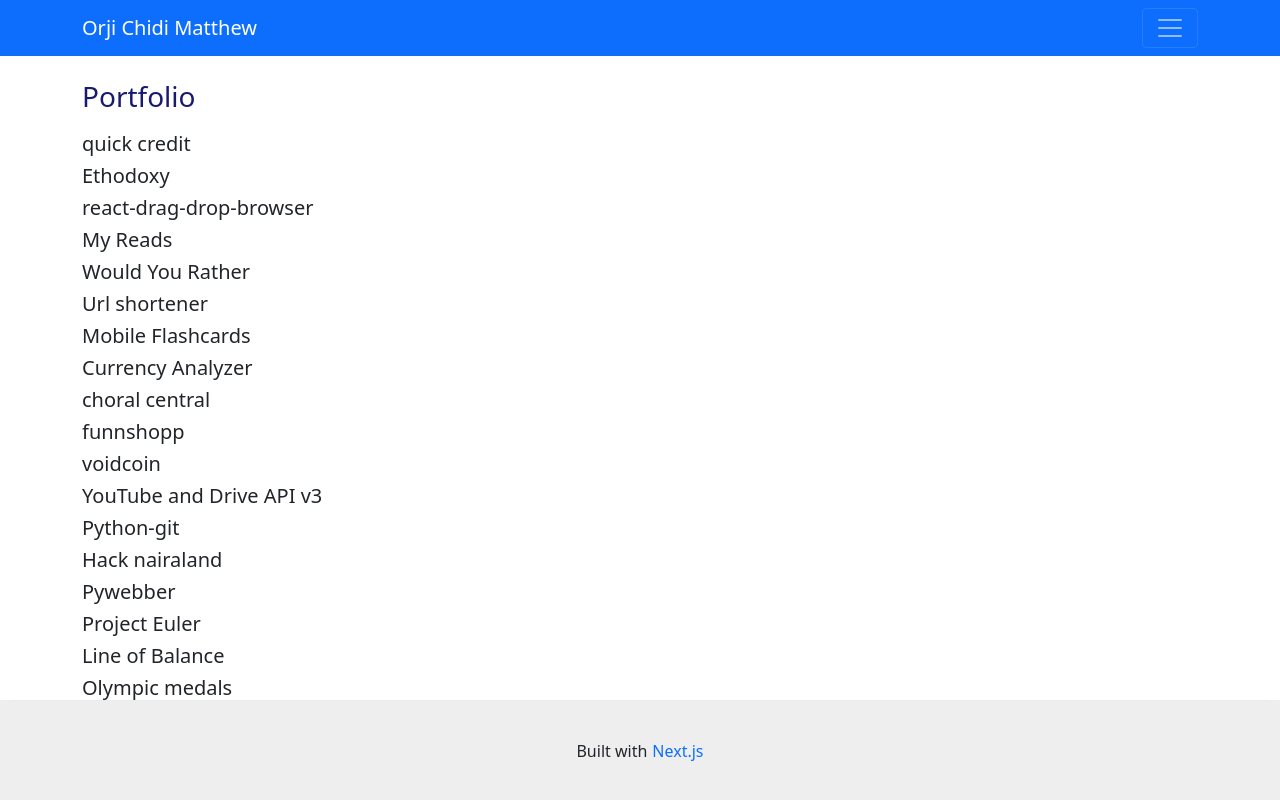
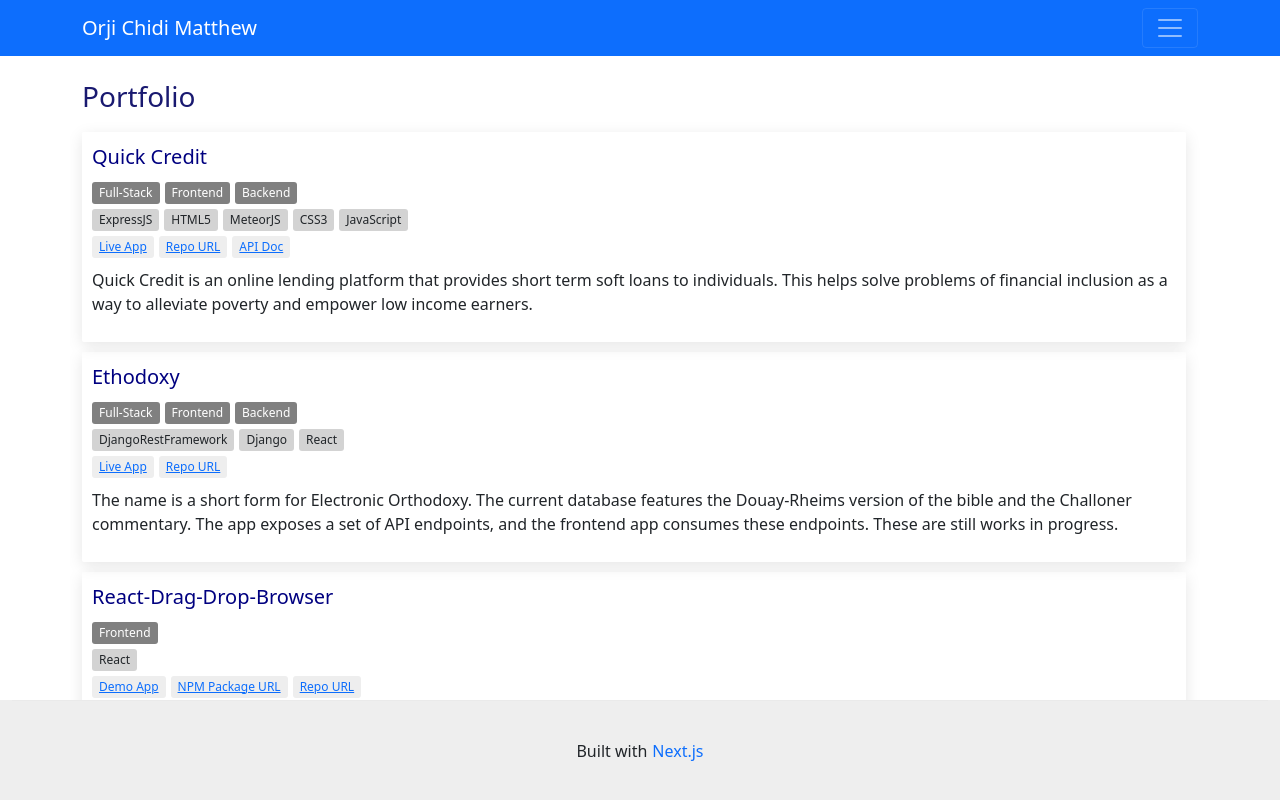
Before and after one commit to chidimo/portfolio, a Next.js app: page /portfolio in a window 1280 px wide. Built offline with nearby package versions, Linux system fonts and the light colour scheme.

Commit message:
feat: start portfolio page

```diff
--- a/components/Footer.js
+++ b/components/Footer.js
@@ -1,5 +1,4 @@
 import Container from "react-bootstrap/Container";
-import Image from "next/image";
 
 import styles from "./Footer.module.scss";
 
--- a/components/PortfolioComponent.js
+++ b/components/PortfolioComponent.js
@@ -1,19 +1,96 @@
+import { useEffect, useState } from "react";
 import Container from "react-bootstrap/Container";
 
-import { projects } from "../data/portfolio";
+import { myPortfolio } from "../data/portfolio";
 import styles from "./PortfolioComponent.module.scss";
 
 export const PortfolioComponent = () => {
+  const [selectedStack, setSelectedStack] = useState();
+  const [visibleProjects, setVisibleProjects] = useState([]);
+
+  useEffect(() => {
+    setVisibleProjects(myPortfolio);
+  }, []);
+
+  const handleStackClick = (stackName) => {
+    const data = myPortfolio.filter((pf) => pf.stack.includes(stackName));
+    setVisibleProjects(data);
+  };
+
   return (
     <Container>
       <h3 className="page_title">Portfolio</h3>
 
-      {projects.map((pf, idx) => {
-        const { title, category, stack, links, description } = pf;
+      {selectedStack && (
+        <div>
+          <p>
+            Showing{" "}
+            <span
+              style={{
+                background: "#07f",
+                color: "#fff",
+                padding: "5px",
+                borderRadius: "3px",
+              }}
+            >
+              {selectedStack}
+            </span>{" "}
+            projects
+          </p>
+        </div>
+      )}
+
+      {visibleProjects.map((pf, idx) => {
+        const { title, categories, stack, links, description } = pf;
 
         return (
-          <div key={idx}>
-            <h5>{title}</h5>
+          <div key={idx} className={styles.single_project_parent_container}>
+            <div className={styles.single_project_title}>
+              <p>{title}</p>
+            </div>
+
+            <div className={styles.single_project_meta}>
+              <div className={styles.single_project_category}>
+                {categories.map((ct, idx) => {
+                  return <span key={idx}>{ct}</span>;
+                })}
+              </div>
+
+              <div className={styles.single_project_stack}>
+                {stack.map((st, idx) => {
+                  return (
+                    <span
+                      key={idx}
+                      onClick={() => {
+                        handleStackClick(st);
+                        setSelectedStack(st);
+                      }}
+                    >
+                      {st}
+                    </span>
+                  );
+                })}
+              </div>
+
+              <div className={styles.single_project_links}>
+                {Object.entries(links).map(([key, value], idx) => {
+                  return (
+                    <a
+                      key={idx}
+                      href={value}
+                      target="_blank"
+                      rel="noopener noreferrer"
+                    >
+                      {key}
+                    </a>
+                  );
+                })}
+              </div>
+            </div>
+
+            <div>
+              <p>{description}</p>
+            </div>
           </div>
         );
       })}
--- a/components/PortfolioComponent.module.scss
+++ b/components/PortfolioComponent.module.scss
@@ -0,0 +1,64 @@
+.single_project_parent_container {
+  padding: 10px;
+  margin-bottom: 10px;
+  border-radius: 2px;
+  box-shadow: 0 4px 16px rgba(0, 0, 0, 0.1);
+}
+
+.single_project_title {
+  color: navy;
+  font-size: 20px;
+  text-transform: capitalize;
+
+  p {
+    margin: 0;
+  }
+}
+
+.single_project_meta {
+
+  font-size: 12px;
+  margin: 10px 0;
+
+  p {
+    margin: 0;
+  }
+}
+
+.single_project_category {
+  margin-bottom: 5px;
+
+  span {
+    display: inline-block;
+    margin-right: 5px;
+    border-radius: 3px;
+    padding: 2px 7px;
+    background-color: grey;
+    color: white;
+    cursor: pointer;
+  }
+}
+
+.single_project_stack {
+  margin-bottom: 5px;
+
+
+  span {
+    display: inline-block;
+    margin-right: 5px;
+    border-radius: 3px;
+    padding: 2px 7px;
+    background-color: lightgrey;
+    cursor: pointer;
+  }
+}
+
+.single_project_links {
+  a {
+    display: inline-block;
+    margin-right: 5px;
+    background-color: #eee;
+    border-radius: 3px;
+    padding: 2px 7px;
+  }
+}
--- a/data/portfolio.js
+++ b/data/portfolio.js
@@ -1,424 +1,280 @@
-export const categories = ["fullstack", "frontend", "backend", "mobile"];
-
 export const stacks = [
-  "css3",
-  "html5",
-  "meteor",
-  "django",
-  "express",
-  "mongodb",
-  "javascript",
-  "djangorestframework",
+  "CSS3",
+  "HTML5",
+  "MeteorJS",
+  "Django",
+  "ExpressJS",
+  "MongoDB",
+  "JavaScript",
+  "DjangoRestFramework",
 ];
 
-export const projects = [
+export const categories = ["Full-Stack", "frontend", "backend", "mobile"];
+
+export const myPortfolio = [
   {
-    category: "fullstack",
+    categories: ["Full-Stack", "Frontend", "Backend"],
     title: "quick credit",
-    stack: ["express", "html5", "meteor", "css3", "javascript"],
+    stack: ["ExpressJS", "HTML5", "MeteorJS", "CSS3", "JavaScript"],
     links: {
-      live: "https://github.com/chidimo/Quick-Credit",
-      repo: "https://chidimo.github.io/Quick-Credit/UI/index.html",
-      frontend: "https://github.com/chidimo/Quick-Credit",
-      backend: "https://qcredit.herokuapp.com/api/v1/",
-      api: "https://qcredit.docs.apiary.io/",
+      "Live App": "https://chidimo.github.io/Quick-Credit/UI/index.html",
+      "Repo URL": "https://github.com/chidimo/Quick-Credit",
+      "API Doc": "https://qcredit.docs.apiary.io/",
     },
     description:
       "Quick Credit is an online lending platform that provides short term soft loans to individuals. This helps solve problems of financial inclusion as a way to alleviate poverty and empower low income earners.",
   },
   {
-    category: "fullstack",
+    categories: ["Full-Stack", "Frontend", "Backend"],
     title: "Ethodoxy",
-    stack: ["djangorestframework", "django", "react"],
+    stack: ["DjangoRestFramework", "Django", "React"],
     description:
-      "The name is a short form for Electronic Orthodoxy. The current database features the <strong>Douay-Rheims</strong> version of the bible and the <strong>Challoner</strong> commentary. The app exposes a set of API endpoints, and the frontend app consumes these endpoints. These are still works in progress.",
+      "The name is a short form for Electronic Orthodoxy. The current database features the Douay-Rheims version of the bible and the Challoner commentary. The app exposes a set of API endpoints, and the frontend app consumes these endpoints. These are still works in progress.",
     links: {
-      live: "http://chidimo.github.io/Ethodoxy/",
-      repo: "https://ethodoxy.herokuapp.com/api/v1",
-      frontend: "https://github.com/chidimo/ethodoxy-api",
-      backend: "https://github.com/chidimo/Ethodoxy",
-      api: "https://ethodoxy.herokuapp.com/swagger/",
+      "Live App": "http://chidimo.github.io/Ethodoxy/",
+      "Repo URL": "https://github.com/chidimo/Ethodoxy",
     },
   },
   {
-    category: "frontend",
+    categories: ["Frontend"],
     title: "react-drag-drop-browser",
-    stack: ["react"],
+    stack: ["React"],
     description:
-      "Simple, customizable react drag and drop component. Also comes with a file browser. It is highly configurable in terms of styling. Do checkout the docs on the Github repo.",
+      "Simple, customizable React drag and drop component. Also comes with a file browser. It is highly configurable in terms of styling. Do checkout the docs on the Github repo.",
     links: {
-      live: "https://codesandbox.io/s/react-drag-drop-browser-demo-6j6rl",
-      repo: "https://github.com/chidimo/react-drag-drop-browser",
-      frontend: "",
-      backend: "",
+      "Demo App": "https://codesandbox.io/s/react-drag-and-drop-fs06e",
+      "NPM Package URL" : "https://www.npmjs.com/package/react-drag-drop-browser",
+      "Repo URL": "https://github.com/chidimo/react-drag-drop-browser",
     },
   },
   {
-    category: "frontend",
+    categories: ["Frontend"],
     title: "My Reads",
-    stack: ["react"],
+    stack: ["React"],
     description:
-      "A simple book tracking app which I built as part of my React nanodegree program at Udacity.",
+      "A simple book tracking app which I built as part of my React nanodegree program with Udacity.",
     links: {
-      live: "https://react-shelf.herokuapp.com",
-      repo: "https://github.com/chidimo/My-Reads",
-      frontend: "",
-      backend: "",
+      "Live App": "https://react-shelf.herokuapp.com",
+      "Repo URL": "https://github.com/chidimo/My-Reads",
     },
   },
   {
-    category: "frontend",
+    categories: ["Frontend"],
     title: "Would You Rather",
-    stack: ["react"],
+    stack: ["React"],
     description:
       "A would you rather game I built as part of my React nanodegree program at Udacity. Game description is available in the repo.",
     links: {
-      live: "https://wud-u-rada.herokuapp.com/",
-      repo: "https://github.com/chidimo/Would-You-Rather",
-      frontend: "",
-      backend: "",
+      "Live App": "https://wud-u-rada.herokuapp.com/",
+      "Repo URL": "https://github.com/chidimo/Would-You-Rather",
     },
   },
   {
-    category: "fullstack",
+    categories: ["Full-Stack", "Frontend", "Backend"],
     title: "Url shortener",
-    stack: ["react", "meteor", "mongodb"],
+    stack: ["React", "MeteorJS", "MongoDB"],
     description: "URL shortening service with automatic redirects.",
     links: {
-      live: "https://basic-url-shortener.herokuapp.com",
-      repo: "https://github.com/chidimo/Url-Shortener",
-      frontend: "",
-      backend: "",
+      "Live App": "https://basic-url-shortener.herokuapp.com",
+      "Repo URL": "https://github.com/chidimo/Url-Shortener",
     },
   },
   {
-    category: "mobile",
+    categories: ["Mobile"],
     title: "Mobile Flashcards",
-    stack: ["react-native", "redux"],
+    stack: ["React-Native", "redux"],
     description: "A flashcard app for iOS and Android",
     links: {
-      live: "https://exp-shell-app-assets.s3.us-west-1.amazonaws.com/android/%40chidimo/mobile-flashcards-4b30376ce6d240bb9de13b6b11c19b7c-signed.apk",
-      repo: "https://github.com/chidimo/Mobile-Flashcards",
-      frontend: "",
-      backend: "",
+      "Repo URL": "https://github.com/chidimo/Mobile-Flashcards",
     },
   },
   {
-    category: "fullstack, mobile",
+    categories: ["Full-Stack", "Mobile"],
     title: "Currency Analyzer",
-    stack: ["meteor", "react"],
+    stack: ["MeteorJS", "React"],
     description: "A currency counting app. Available for web and mobile",
     links: {
-      live: "https://play.google.com/store/apps/details?id=com.currency.analyzer",
-      repo: "",
-      frontend: "http://currency-analyzer.herokuapp.com/",
-      backend: "https://github.com/chidimo/Currency-Analyzer",
     },
   },
   {
-    category: "fullstack",
+    categories: ["Full-Stack", "Frontend", "Backend"],
     title: "choral central",
-    stack: ["django"],
+    stack: ["Django"],
     description:
       "The app is a place for sharing choral music sheets and midi files.",
+    links: {},
+  },
+  {
+    categories: ["Full-Stack", "Frontend", "Backend"],
+    title: "funnshopp",
+    stack: ["Django"],
+    description: "An Enterprise Resource Planning (ERP) system",
     links: {
-      live: "",
-      repo: "",
-      frontend: "",
-      backend: "",
-      web: "",
-      android: "",
-      ios: "",
+      "Live App": "https://www.funnshopp.com",
+      "Repo URL": "https://github.com/chidimo/FunnShopp",
     },
   },
   {
-    category: "fullstack",
-    title: "funnshopp",
-    stack: ["django"],
-    description: "An Enterprise Resource Planning (ERP) system",
+    categories: ["Full-Stack", "Frontend", "Backend"],
+    title: "voidcoin",
+    stack: ["Python", "Django", "bootstrap"],
+    description: "A simple blockchain implementation in Python",
     links: {
-      live: "https://www.funnshopp.com",
-      repo: "https://github.com/chidimo/FunnShopp",
-      frontend: "",
-      backend: "",
-      web: "",
-      android: "",
-      ios: "",
+      "Live App": "http://voidcoin.herokuapp.com/",
+      "Repo URL": "https://github.com/chidimo/voidcoin",
     },
   },
   {
-    category: "fullstack",
-    title: "voidcoin",
-    stack: ["python", "django", "bootstrap"],
-    description: "A simple blockchain implementation in python",
+    categories: ["Backend"],
+    title: "YouTube and Drive API v3",
+    stack: ["Django", "YouTube API v3"],
+    description:
+      "Request YouTube and/or Google Drive access from within a Django web app",
     links: {
-      live: "http://voidcoin.herokuapp.com/",
-      repo: "https://github.com/chidimo/voidcoin",
-      frontend: "",
-      backend: "",
-      web: "",
-      android: "",
-      ios: "",
+      "Repo URL": "https://github.com/chidimo/voidcoin",
     },
   },
   {
-    category: "",
-    title: "YouTube and Drive API v3",
-    stack: ["django", "YouTube API v3"],
+    categories: ["Backend"],
+    title: "Python-git",
+    stack: ["Python"],
     description:
-      "Request YouTube and/or Google Drive access from within a Django web app",
+      "This project aims to control git.exe with Python subprocess module.",
     links: {
-      live: "",
-      repo: "https://github.com/chidimo/voidcoin",
-      frontend: "",
-      backend: "",
-      web: "",
-      android: "",
-      ios: "",
+      "Repo URL": "https://github.com/chidimo/python-git",
     },
   },
   {
-    category: "",
-    title: "Python-git",
-    stack: ["python"],
+    categories: [],
+    title: "Hack nairaland",
+    stack: ["Python"],
     description:
-      "This project aims to control git.exe with python subprocess module.",
+      "An exercise in webscraping using nairaland.com as a case study",
     links: {
-      live: "",
-      repo: "https://github.com/chidimo/python-git",
-      frontend: "",
-      backend: "",
-      web: "",
-      android: "",
-      ios: "",
+      "Repo URL": "https://github.com/chidimo/hack-nairaland",
     },
   },
   {
-    category: "",
-    title: "Hack nairaland",
-    stack: ["python"],
-    description:
-      "An exercise in webscraping using nairaland.com as a case study",
+    categories: ["Backend"],
+    title: "Pywebber",
+    stack: ["Python"],
+    description: "Web development tools written in Python",
     links: {
-      live: "",
-      repo: "https://github.com/chidimo/hack-nairaland",
-      frontend: "",
-      backend: "",
-      web: "",
-      android: "",
-      ios: "",
+      "Repo URL": "https://github.com/chidimo/pywebber",
     },
   },
   {
-    category: "",
-    title: "Pywebber",
-    stack: ["python"],
-    description: "Web development tools written in python",
+    categories: [],
+    title: "Project Euler",
+    stack: ["Python"],
+    description: "Adventures in algorithm design and analysis",
     links: {
-      live: "",
-      repo: "https://github.com/chidimo/pywebber",
-      frontend: "",
-      backend: "",
-      web: "",
-      android: "",
-      ios: "",
+      "Repo URL": "https://github.com/chidimo/Project-Euler-Sulutions",
     },
   },
   {
-    category: "",
-    title: "Project Euler",
-    stack: ["python"],
-    description: "Adventures in algorithm design and analysis",
+    categories: ["Data Science"],
+    title: "Line of Balance",
+    stack: ["Python", "Matplotlib"],
+    description:
+      "Plotting a line of balance plot/curve (in project management) using Matplotlib",
     links: {
-      live: "",
-      repo: "https://github.com/chidimo/Project-Euler-Sulutions",
-      frontend: "",
-      backend: "",
-      web: "",
-      android: "",
-      ios: "",
+      "Repo URL": "https://github.com/chidimo/line_of_balance",
+      "Sample plot": "https://github.com/chidimo/line_of_balance/blob/master/graph.pdf",
     },
   },
   {
-    category: "data science",
-    title: "Line of Balance",
-    stack: ["python", "matplotlib"],
-    description:
-      "Plotting a line of balance plot/curve (in project management) using matplotlib",
-    links: {
-      live: "",
-      repo: "https://github.com/chidimo/line_of_balance",
-      frontend: "",
-      backend: "",
-      web: "",
-      android: "",
-      ios: "",
-      pdf: "https://github.com/chidimo/line_of_balance/blob/master/graph.pdf",
-      jupyter: "",
-    },
-  },
-  {
-    category: "data science",
+    categories: ["Data Science"],
     title: "Olympic medals",
-    stack: ["python", "pandas"],
+    stack: ["Python", "Pandas"],
     description: "Analysing olympic gold medals from a wikipedia dataset",
     links: {
-      live: "",
-      repo: "",
-      frontend: "",
-      backend: "",
-      web: "",
-      android: "",
-      ios: "",
-      pdf: "",
-      jupyter:
+      "Jupyter Notebook":
         "https://github.com/chidimo/ds/blob/master/coursera_pandas/Week%202%20solution.ipynb",
     },
   },
   {
-    category: "data science",
+    categories: ["Data Science"],
     title: "Energy and GDP",
-    stack: ["python", "pandas"],
+    stack: ["Python", "Pandas"],
     description: "Analysing energy and GDP data of various countries",
     links: {
-      live: "",
-      repo: "",
-      frontend: "",
-      backend: "",
-      web: "",
-      android: "",
-      ios: "",
-      pdf: "",
-      jupyter:
+      "Jupyter Notebook":
         "https://github.com/chidimo/ds/blob/master/coursera_pandas/Week%203%20solution.ipynb",
     },
   },
   {
-    category: "data science",
+    categories: ["Data Science"],
     title: "Hypothesis testing",
-    stack: ["python", "pandas"],
+    stack: ["Python", "Pandas"],
     description: "Testing a hypothesis via data analysis",
     links: {
-      live: "",
-      repo: "",
-      frontend: "",
-      backend: "",
-      web: "",
-      android: "",
-      ios: "",
-      pdf: "",
-      jupyter:
+      "Jupyter Notebook":
         "https://github.com/chidimo/ds/blob/master/coursera_pandas/Week%204%20solution.ipynb",
     },
   },
   {
-    category: "data science",
+    categories: ["Data Science"],
     title: "GDP and Inflation by year",
-    stack: ["python", "pandas"],
+    stack: ["Python", "Pandas"],
     description:
       "Variation of GDP and Inflation rate of Nigeria and UAE between 2005 and 2016",
     links: {
-      live: "",
-      repo: "",
-      frontend: "",
-      backend: "",
-      web: "",
-      android: "",
-      ios: "",
-      pdf: "https://github.com/chidimo/ds/blob/master/coursera_matplotlib/output/comparing_gdp_inflation.pdf",
-      jupyter:
+      "Sample pdf": "https://github.com/chidimo/ds/blob/master/coursera_matplotlib/output/comparing_gdp_inflation.pdf",
+      "Jupyter Notebook":
         "https://github.com/chidimo/ds/blob/master/coursera_matplotlib/Week4_solution.ipynb",
     },
   },
   {
-    category: "data science",
+    categories: ["Data Science"],
     title: "Temperature highs and lows",
-    stack: [],
+    stack: ["Python", "Matplotlib"],
     description:
       "Plotting temperature highs and lows for every calendar day of the year in Abu Dhabi, UAE for the ten-year period, 2005 and 2014",
     links: {
-      live: "",
-      repo: "",
-      frontend: "",
-      backend: "",
-      web: "",
-      android: "",
-      ios: "",
-      pdf: "https://github.com/chidimo/ds/blob/master/coursera_matplotlib/output/Temperature_Abu_Dhabi.pdf",
-      jupyter:
+      "Sample pdf": "https://github.com/chidimo/ds/blob/master/coursera_matplotlib/output/Temperature_Abu_Dhabi.pdf",
+      "Jupyter Notebook":
         "https://github.com/chidimo/ds/blob/master/coursera_matplotlib/Week2_solution.ipynb",
     },
   },
   {
-    category: "data science",
+    categories: ["Data Science"],
     title: "Visualization",
     stack: [],
     description:
-      "Building a custom visualization from probabilistic data generated through samples in matplotlib",
+      "Building a custom visualization from probabilistic data generated through samples in Matplotlib",
     links: {
-      live: "",
-      repo: "",
-      frontend: "",
-      backend: "",
-      web: "",
-      android: "",
-      ios: "",
-      pdf: "",
-      jupyter:
+      "Jupyter Notebook":
         "https://github.com/chidimo/ds/blob/master/coursera_matplotlib/Week3_solution.ipynb",
     },
   },
   {
-    category: "gis",
+    categories: ["GIS"],
     title: "Visualizing voting pattern",
-    stack: ["arcgis desktop"],
+    stack: ["ArcGIS Desktop"],
     description:
       'The "yes" vote patterns in California Counties on Proposition 37 in 2012',
     links: {
-      live: "",
-      repo: "",
-      frontend: "",
-      backend: "",
-      web: "",
-      android: "",
-      ios: "",
-      pdf: "https://s3.amazonaws.com/coursera-uploads/peer-review/hESqA3EhEeWIfhKr_WcYsQ/514eb4ec558f3dea849094aec6a5eec0/California_Counties_Prop37_2012_Voting_Patterns.pdf",
-      jupyter: "",
+      "Sample pdf": "https://s3.amazonaws.com/coursera-uploads/peer-review/hESqA3EhEeWIfhKr_WcYsQ/514eb4ec558f3dea849094aec6a5eec0/California_Counties_Prop37_2012_Voting_Patterns.pdf",
     },
   },
   {
-    category: "gis",
+    categories: ["GIS"],
     title: "Moving Valmeyer",
-    stack: ["arcgis desktop"],
+    stack: ["ArcGIS Desktop"],
     description: "Map showing the location of the new and old Valmeyer towns",
     links: {
-      live: "http://arcg.is/2cPzy9r",
-      repo: "",
-      frontend: "",
-      backend: "",
-      web: "",
-      android: "",
-      ios: "",
-      pdf: "",
-      jupyter: "",
+      "Live App": "http://arcg.is/2cPzy9r",
     },
   },
   {
-    category: "gis",
+    categories: ["GIS"],
     title: "Visualizing ozone concentrations",
-    stack: ["arcgis desktop"],
+    stack: ["ArcGIS Desktop"],
     description:
       "Map of Hourly Average Ozone Concentrations around California in 2010-2011",
     links: {
-      live: "",
-      repo: "",
-      frontend: "",
-      backend: "",
-      web: "",
-      android: "",
-      ios: "",
-      pdf: "https://s3.amazonaws.com/coursera-uploads/peer-review/zs3YSHQ6EeWrAxJQXw-8PQ/debaf9f5b41d0fe5707f52283be9ea8c/Ozone_Concentrations.pdf",
-      jupyter: "",
+      "Sample pdf": "https://s3.amazonaws.com/coursera-uploads/peer-review/zs3YSHQ6EeWrAxJQXw-8PQ/debaf9f5b41d0fe5707f52283be9ea8c/Ozone_Concentrations.pdf",
     },
   },
 ];
--- a/data/publications.js
+++ b/data/publications.js
@@ -38,7 +38,7 @@ export const myPublications = [
   {
     title: "React Error Handling And Reporting With Error Boundary And Sentry",
     platform: "smashing magazine",
-    publication_date: "jun 1 2020",
+    publication_date: "june 1 2020",
     link: "https://www.smashingmagazine.com/2020/06/react-error-handling-reporting-error-boundary-sentry/",
   },
   {
```
Also changed, not shown: components/ScrollToTop.js (added, +60 -0 lines).
